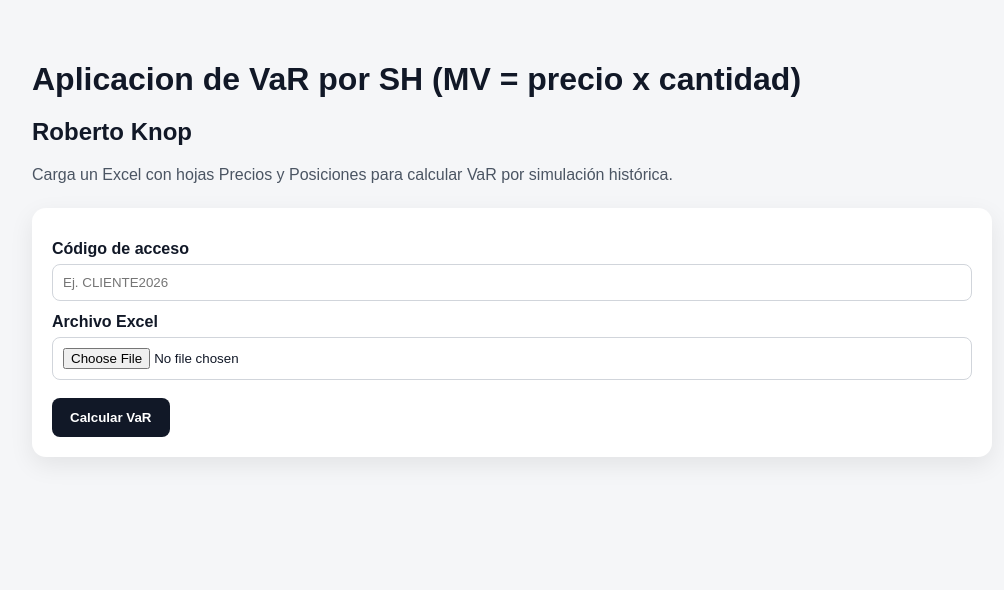
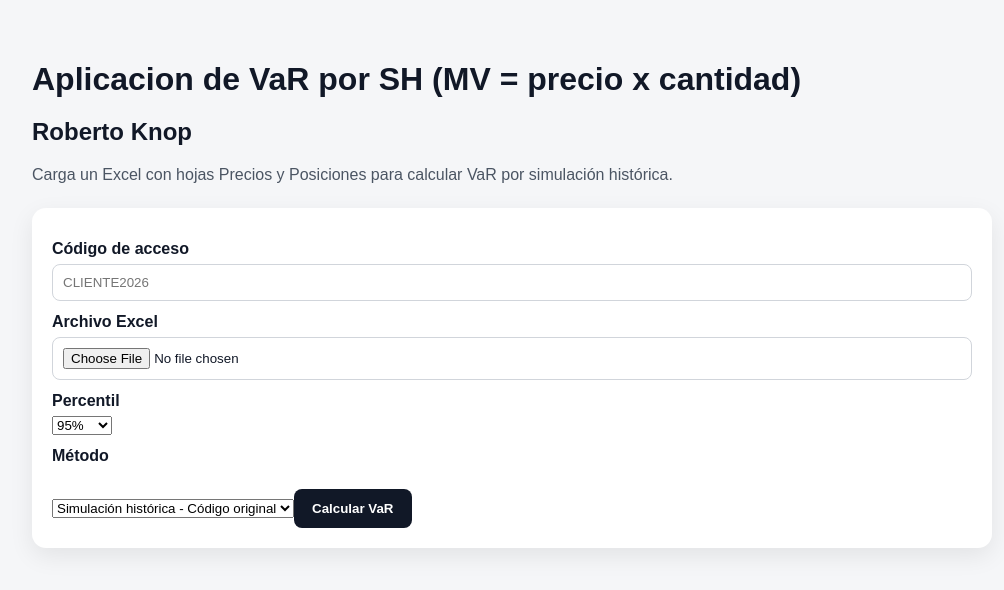
Before and after one commit to rknopmus/var-web-app, a Next.js app: page / in a window 1280 px wide. Shown: the top 590 px of the page, without its empty margins (128-1132 px from the left). Built offline with nearby package versions, Linux system fonts and the light colour scheme.

Commit message:
Update UploadForm.js

```diff
--- a/components/UploadForm.js
+++ b/components/UploadForm.js
@@ -3,29 +3,24 @@ import { useState } from "react";
 export default function UploadForm({ setData, setError }) {
   const [file, setFile] = useState(null);
   const [code, setCode] = useState("");
-  const [loading, setLoading] = useState(false);
+  const [alpha, setAlpha] = useState("0.95");
+  const [method, setMethod] = useState("historical_original");
 
   const handleSubmit = async () => {
     setError("");
     setData(null);
 
-    if (!code.trim()) {
-      setError("Introduce un código de acceso.");
+    if (!file) {
+      setError("Debes subir un archivo Excel.");
       return;
     }
 
-    if (!file) {
-      setError("Sube un archivo Excel.");
-      return;
-    }
-
-    setLoading(true);
-
-    try {
     const res = await fetch("/api/var", {
       method: "POST",
       headers: {
-          "x-access-code": code.trim()
+        "x-access-code": code,
+        "x-alpha": alpha,
+        "x-method": method
       },
       body: file
     });
@@ -38,20 +33,14 @@ export default function UploadForm({ setData, setError }) {
     }
 
     setData(data);
-    } catch (error) {
-      setError("No se pudo procesar el archivo.");
-    } finally {
-      setLoading(false);
-    }
   };
 
   return (
     <div className="card">
       <label>Código de acceso</label>
       <input
-        type="password"
-        placeholder="Ej. CLIENTE2026"
-        value={code}
+        type="text"
+        placeholder="CLIENTE2026"
         onChange={e => setCode(e.target.value)}
       />
 
@@ -59,12 +48,24 @@ export default function UploadForm({ setData, setError }) {
       <input
         type="file"
         accept=".xlsx,.xls"
-        onChange={e => setFile(e.target.files?.[0] || null)}
+        onChange={e => setFile(e.target.files[0])}
       />
 
-      <button onClick={handleSubmit} disabled={loading}>
-        {loading ? "Calculando..." : "Calcular VaR"}
-      </button>
+      <label>Percentil</label>
+      <select value={alpha} onChange={e => setAlpha(e.target.value)}>
+        <option value="0.90">90%</option>
+        <option value="0.95">95%</option>
+        <option value="0.975">97,5%</option>
+        <option value="0.99">99%</option>
+      </select>
+
+      <label>Método</label>
+      <select value={method} onChange={e => setMethod(e.target.value)}>
+        <option value="historical_original">Simulación histórica - Código original</option>
+        <option value="historical_standard">Simulación histórica - ESF estándar</option>
+      </select>
+
+      <button onClick={handleSubmit}>Calcular VaR</button>
     </div>
   );
 }
```
Lines whose indentation alone changed are shown as unchanged.
